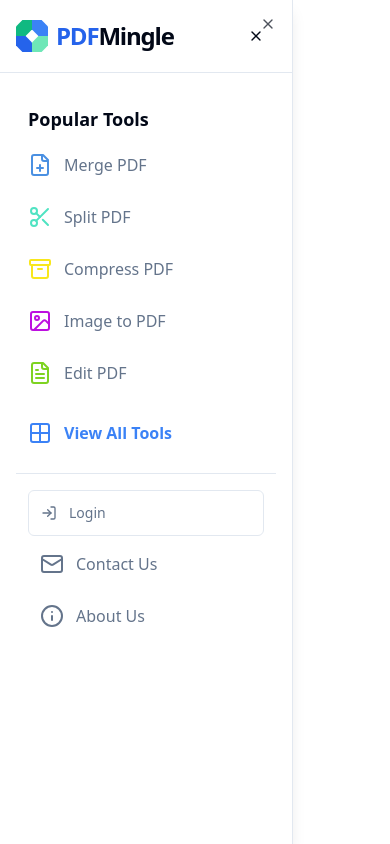
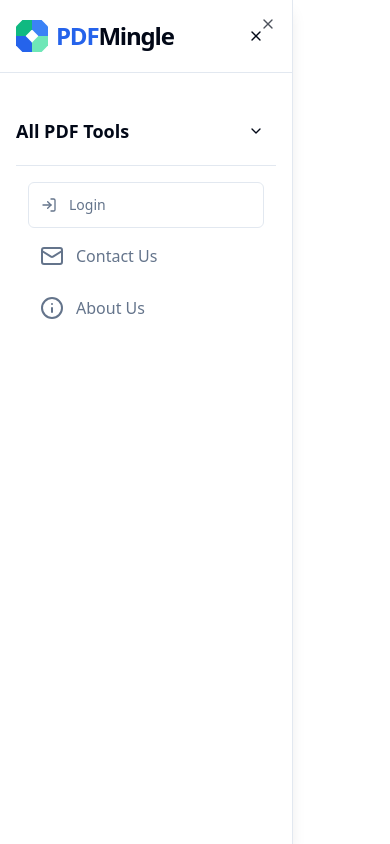
Before and after one commit to widhia-solanki/Pdfmingle, a Next.js app: page / in a window 390 px wide. Both pictures are taken after a click on the button 36 px from the left and 40 px from the top of the page. Shown: the top 844 px of the page. Built offline with nearby package versions, Linux system fonts and the light colour scheme.

Commit message:
Update NewMobileMenu.tsx

```diff
--- a/src/components/NewMobileMenu.tsx
+++ b/src/components/NewMobileMenu.tsx
@@ -2,8 +2,9 @@
 
 import { useState } from 'react';
 import { Sheet, SheetContent, SheetTrigger, SheetClose } from "@/components/ui/sheet";
+import { Accordion, AccordionContent, AccordionItem, AccordionTrigger } from "@/components/ui/accordion";
 import { Button } from "@/components/ui/button";
-import { Menu, X, FileQuestion, Info, LogIn, Grid2X2, Mail } from "lucide-react"; // Import Mail icon
+import { Menu, X, FileQuestion, Info, LogIn, Mail } from "lucide-react";
 import { toolArray, iconMap } from "@/constants/tools";
 import Link from "next/link";
 import { useRouter } from 'next/router';
@@ -23,10 +24,6 @@ const PDFMingleLogo = () => (
       <span className="text-foreground">Mingle</span>
     </div>
   </Link>
-);
-
-const featuredTools = toolArray.filter(tool =>
-  ['merge-pdf', 'split-pdf', 'compress-pdf', 'edit-pdf', 'image-to-pdf'].includes(tool.value)
 );
 
 export const NewMobileMenu = () => {
@@ -53,11 +50,17 @@ export const NewMobileMenu = () => {
           </SheetClose>
         </div>
 
-        <nav className="flex-grow overflow-y-auto p-4 space-y-4">
-          <div>
-            <h2 className="px-3 text-lg font-semibold mb-2 text-foreground">Popular Tools</h2>
-            <div className="flex flex-col gap-1">
-              {featuredTools.map((tool) => {
+        <nav className="flex-grow overflow-y-auto p-4 space-y-2">
+          {/* --- THIS IS THE FIX --- */}
+          {/* Using an Accordion to show all tools within the menu */}
+          <Accordion type="single" collapsible className="w-full">
+            <AccordionItem value="all-tools" className="border-b-0">
+              <AccordionTrigger className="text-lg font-semibold text-foreground hover:no-underline p-3 -ml-3">
+                All PDF Tools
+              </AccordionTrigger>
+              <AccordionContent>
+                <div className="flex flex-col gap-1 border-l border-border ml-3 pl-4">
+                  {toolArray.map((tool) => {
                     const Icon = iconMap[tool.icon] || FileQuestion;
                     const isActive = router.pathname === `/${tool.value}`;
                     return (
@@ -65,29 +68,26 @@ export const NewMobileMenu = () => {
                         key={tool.value}
                         href={`/${tool.value}`}
                         onClick={() => setIsOpen(false)}
-                    className={cn( "flex items-center gap-3 p-3 rounded-md transition-colors", isActive ? "bg-secondary text-primary font-semibold" : "text-muted-foreground hover:bg-secondary/80 hover:text-foreground" )}
+                        className={cn( "flex items-center gap-3 p-3 rounded-md transition-colors", isActive ? "bg-secondary text-primary font-semibold" : "text-muted-foreground hover:bg-secondary/80 hover:text-foreground")}
                       >
                         <Icon className="h-6 w-6" style={{ color: isActive ? 'hsl(var(--primary))' : tool.color }} />
                         <span>{tool.label}</span>
                       </Link>
                     );
                   })}
-              <Link href="/#tools" onClick={() => setIsOpen(false)} className="flex items-center gap-3 p-3 rounded-md text-brand-blue hover:bg-secondary/80 font-semibold transition-colors mt-2">
-                 <Grid2X2 className="h-6 w-6" />
-                 <span>View All Tools</span>
-              </Link>
                 </div>
-          </div>
+              </AccordionContent>
+            </AccordionItem>
+          </Accordion>
 
           <Separator />
 
           {/* Static Links Section */}
-          <div className="flex flex-col gap-1 p-3 pt-0">
+          <div className="flex flex-col gap-1 px-3 pt-2">
              <Button variant="outline" className="justify-start gap-3 p-3 h-auto text-muted-foreground hover:text-foreground">
                 <LogIn className="h-6 w-6" />
                 <span className="font-medium">Login</span>
              </Button>
-             {/* --- THIS IS THE NEW LINK --- */}
              <Link href="/contact" onClick={() => setIsOpen(false)} className="flex items-center gap-3 p-3 rounded-md text-muted-foreground hover:bg-secondary/80 hover:text-foreground transition-colors">
                 <Mail className="h-6 w-6 text-muted-foreground" />
                 <span className="font-medium">Contact Us</span>
```
Lines whose indentation alone changed are shown as unchanged.
